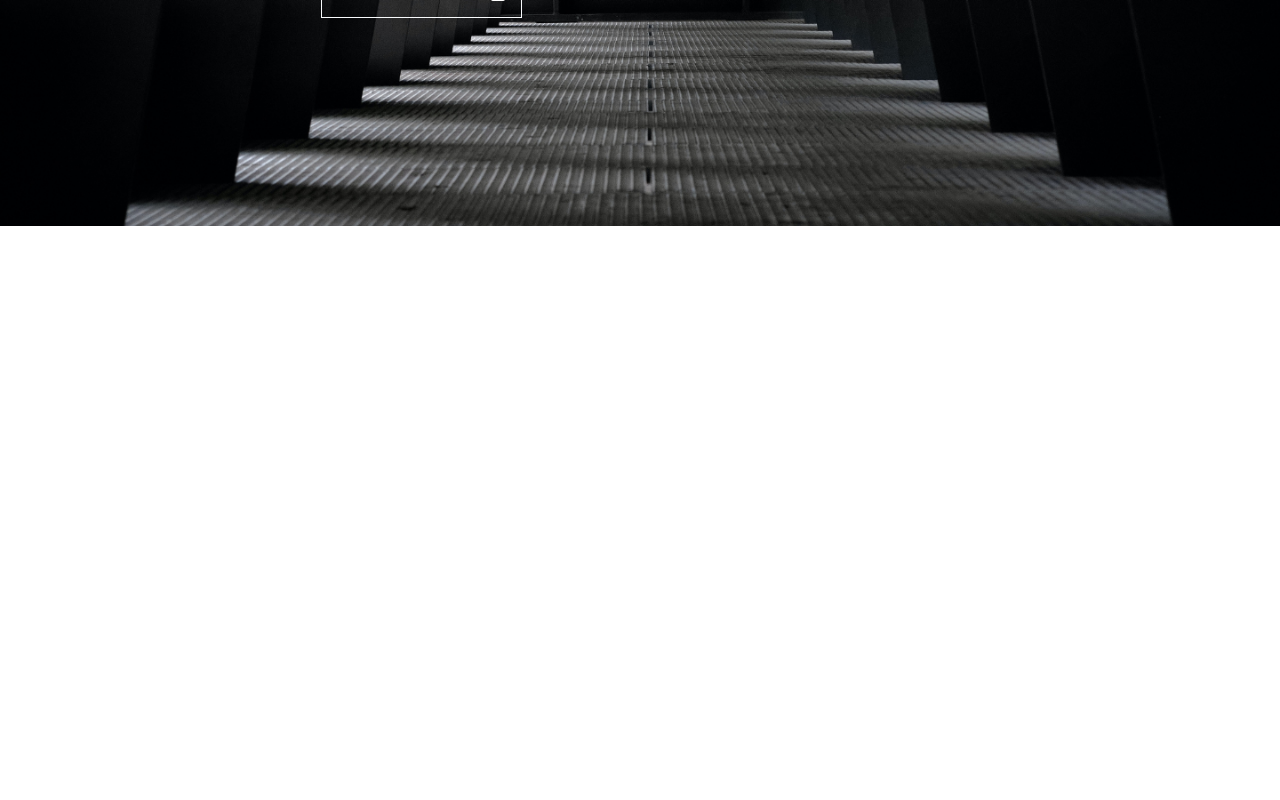
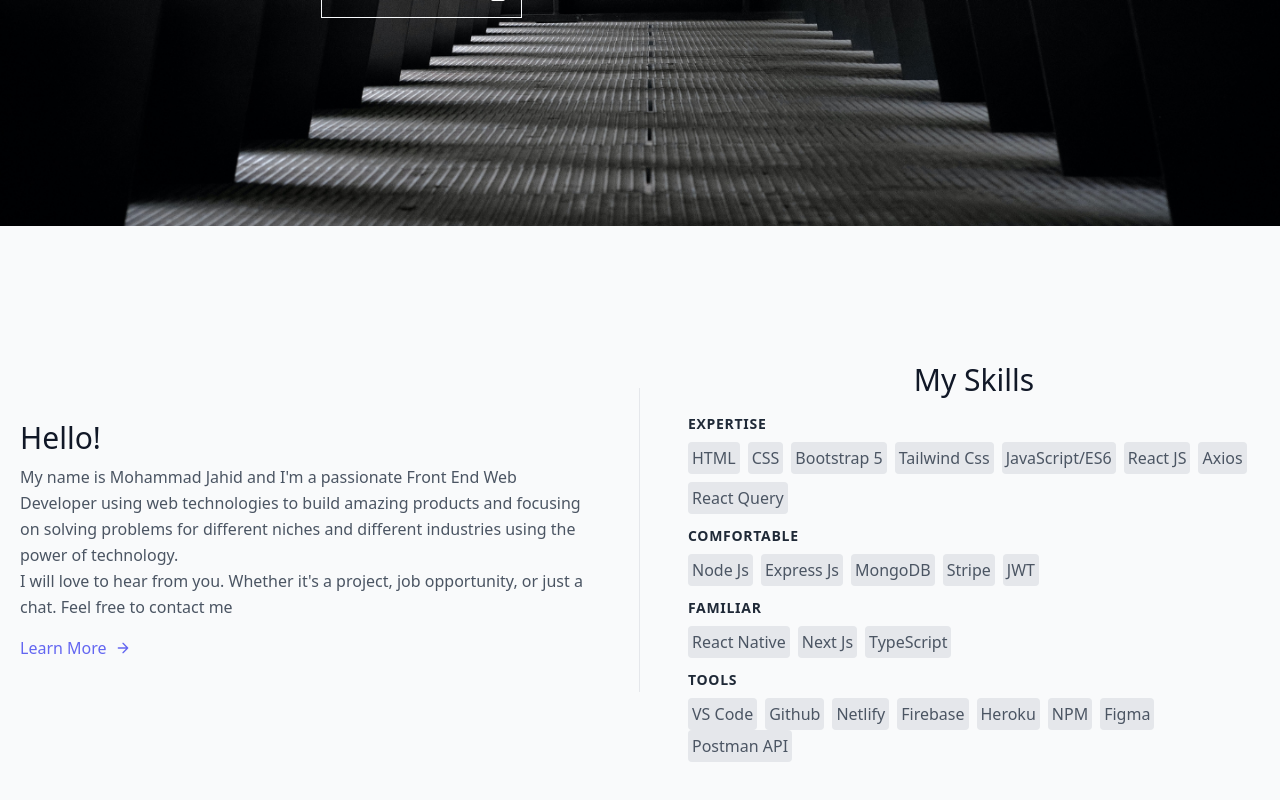
Before and after one commit to mohammadJahid8/my-portfolio, a React (Create React App) app: page / in a window 1280 px wide. Shown: the part 482-1282 px from the top of the page. Before the commit the page ends 800 px from the top, so only its background shows below. Built offline with nearby package versions, Linux system fonts and the light colour scheme.

Commit message:
about and skills added

```diff
--- /dev/null
+++ b/src/Components/About.js
@@ -0,0 +1,65 @@
+import React from 'react';
+
+const About = () => {
+    return (
+        <div>
+            <section class="bg-gray-50 text-gray-600 body-font">
+                <div class="container flex flex-wrap px-5 py-24 mx-auto items-center">
+                    <div class="md:w-1/2 md:pr-12 md:py-8 md:border-r md:border-b-0 mb-10 md:mb-0 pb-10 border-b border-gray-200">
+                        <h1 class="sm:text-3xl text-2xl font-medium title-font mb-2 text-gray-900">Hello!</h1>
+                        <h2 class="leading-relaxed text-base">My name is Mohammad Jahid and I'm a passionate Front End Web Developer using web technologies to build amazing products and focusing on solving problems for different niches and different industries using the power of technology.
+                            <br />
+                            I will love to hear from you. Whether it's a project, job opportunity, or just a chat. Feel free to contact me
+                        </h2>
+                        <a class="text-indigo-500 inline-flex items-center mt-4">Learn More
+                            <svg fill="none" stroke="currentColor" stroke-linecap="round" stroke-linejoin="round" stroke-width="2" class="w-4 h-4 ml-2" viewBox="0 0 24 24">
+                                <path d="M5 12h14M12 5l7 7-7 7"></path>
+                            </svg>
+                        </a>
+                    </div>
+                    <div class="flex flex-col md:w-1/2 md:pl-12">
+                        <h1 class="sm:text-3xl text-2xl font-medium title-font mb-4 text-gray-900 text-center mt-10">My Skills</h1>
+                        <h2 class="title-font font-semibold text-gray-800 tracking-wider text-sm mb-2">EXPERTISE</h2>
+                        <div class="flex flex-wrap list-none -mb-1">
+                            <h2 class="rounded mr-2 bg-gray-200 p-1 text-gray-600 hover:text-gray-800">HTML</h2>
+                            <h2 class="rounded mr-2 bg-gray-200 p-1 text-gray-600 hover:text-gray-800">CSS</h2>
+                            <h2 class="rounded mr-2 bg-gray-200 p-1 text-gray-600 hover:text-gray-800">Bootstrap 5</h2>
+                            <h2 class="rounded mr-2 bg-gray-200 p-1 text-gray-600 hover:text-gray-800">Tailwind Css</h2>
+                            <h2 class="rounded mr-2 bg-gray-200 p-1 text-gray-600 hover:text-gray-800">JavaScript/ES6</h2>
+                            <h2 class="mt-2 xl:mt-0 rounded mr-2 bg-gray-200 p-1 text-gray-600 hover:text-gray-800">React JS</h2>
+                            <h2 class=" xl:mt-0  mt-2 rounded mr-2 bg-gray-200 p-1 text-gray-600 hover:text-gray-800">Axios</h2>
+                            <h2 class="mt-2 rounded mr-2 bg-gray-200 p-1 text-gray-600 hover:text-gray-800">React Query</h2>
+                        </div>
+                        <h2 class="title-font font-semibold text-gray-800 tracking-wider text-sm mb-2 mt-4">COMFORTABLE</h2>
+                        <div class="flex flex-wrap list-none -mb-1">
+                            <h2 class="rounded mr-2 bg-gray-200 p-1 text-gray-600 hover:text-gray-800">Node Js</h2>
+                            <h2 class="rounded mr-2 bg-gray-200 p-1 text-gray-600 hover:text-gray-800">Express Js</h2>
+                            <h2 class="rounded mr-2 bg-gray-200 p-1 text-gray-600 hover:text-gray-800">MongoDB</h2>
+                            <h2 class="rounded mr-2 bg-gray-200 p-1 text-gray-600 hover:text-gray-800">Stripe</h2>
+                            <h2 class="rounded mr-2 bg-gray-200 p-1 text-gray-600 hover:text-gray-800">JWT</h2>
+                        </div>
+                        <h2 class="title-font font-semibold text-gray-800 tracking-wider text-sm mb-2 mt-4">FAMILIAR</h2>
+                        <div class="flex flex-wrap list-none -mb-1">
+                            <h2 class="rounded mr-2 bg-gray-200 p-1 text-gray-600 hover:text-gray-800">React Native</h2>
+                            <h2 class="rounded mr-2 bg-gray-200 p-1 text-gray-600 hover:text-gray-800">Next Js</h2>
+                            <h2 class="rounded mr-2 bg-gray-200 p-1 text-gray-600 hover:text-gray-800">TypeScript</h2>
+                        </div>
+                        <h2 class="title-font font-semibold text-gray-800 tracking-wider text-sm mb-2 mt-4">TOOLS</h2>
+                        <div class="flex flex-wrap list-none -mb-1">
+                            <h2 class="rounded mr-2 bg-gray-200 p-1 text-gray-600 hover:text-gray-800">VS Code</h2>
+                            <h2 class="rounded mr-2 bg-gray-200 p-1 text-gray-600 hover:text-gray-800">Github</h2>
+                            <h2 class="rounded mr-2 bg-gray-200 p-1 text-gray-600 hover:text-gray-800">Netlify</h2>
+                            <h2 class="rounded mr-2 bg-gray-200 p-1 text-gray-600 hover:text-gray-800">Firebase</h2>
+                            <h2 class="rounded mr-2 bg-gray-200 p-1 text-gray-600 hover:text-gray-800">Heroku</h2>
+                            <h2 class="rounded mr-2 bg-gray-200 p-1 text-gray-600 hover:text-gray-800">NPM</h2>
+                            <h2 class="mt-2 xl:mt-0 rounded mr-2 bg-gray-200 p-1 text-gray-600 hover:text-gray-800">Figma</h2>
+                            <h2 class="mt-2 xl:mt-0 rounded mr-2 bg-gray-200 p-1 text-gray-600 hover:text-gray-800">Postman API</h2>
+                        </div>
+                    </div>
+                </div>
+            </section>
+        </div>
+    );
+};
+
+export default About;
--- a/src/Components/Banner.js
+++ b/src/Components/Banner.js
@@ -26,7 +26,7 @@ const Banner = () => {
                                     className="btn btn-outline rounded-none border-slate-50 text-white mt-6"
                                 >
                                     Download Resume
-                                    <FontAwesomeIcon icon={faDownload} className="pl-2"/>
+                                    <FontAwesomeIcon icon={faDownload} className="pl-2  "/>
                                 </button>
                             </div>
 
--- a/src/Components/Home/Home.js
+++ b/src/Components/Home/Home.js
@@ -1,4 +1,5 @@
 import React from 'react';
+import About from '../About';
 import Banner from '../Banner';
 import Navbar from '../Navbar';
 
@@ -7,6 +8,7 @@ const Home = () => {
         <div>
             <Navbar backgroundHome="bg-[#030406] text-white" />
             <Banner />
+            <About />
         </div>
     );
 };
```
